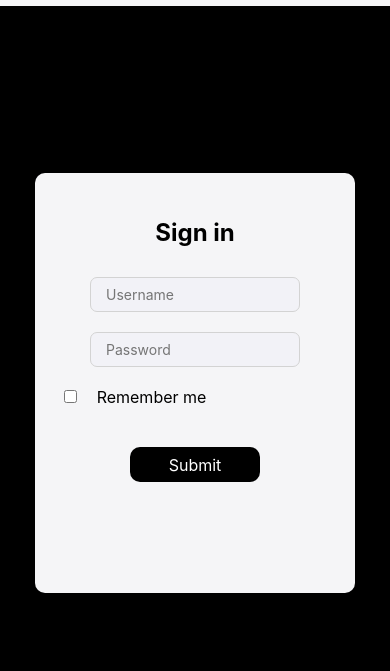
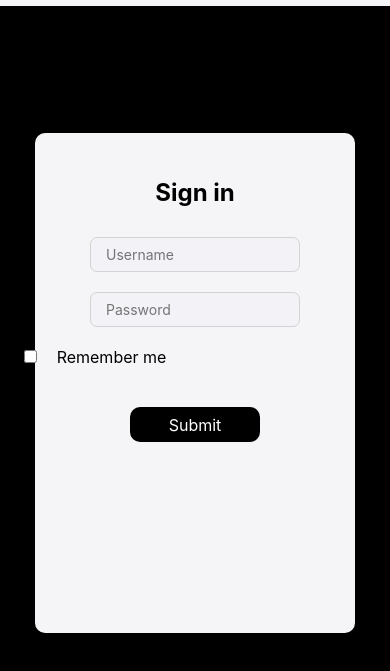
Before and after one commit to 8bclass/language, a plain HTML site: page index.html in a window 390 px wide. Shown: the part 39-710 px from the top of the page. Drawn offline with Linux system fonts and the light colour scheme.

Commit message:
Create style.css

```diff
--- a/style.css
+++ b/style.css
@@ -129,7 +129,7 @@ nav .list li span{
     }
 
     .login{
-        height: 420px;
+        height: 500px;
         width: 320px;
     }
 
@@ -164,7 +164,7 @@ nav .list li span{
 
     .remember{
         position: relative;
-        right: 120px;
-        margin-right: -100px;
+        right: 200px;
+        margin-right: -180px;
     }
 }
```
